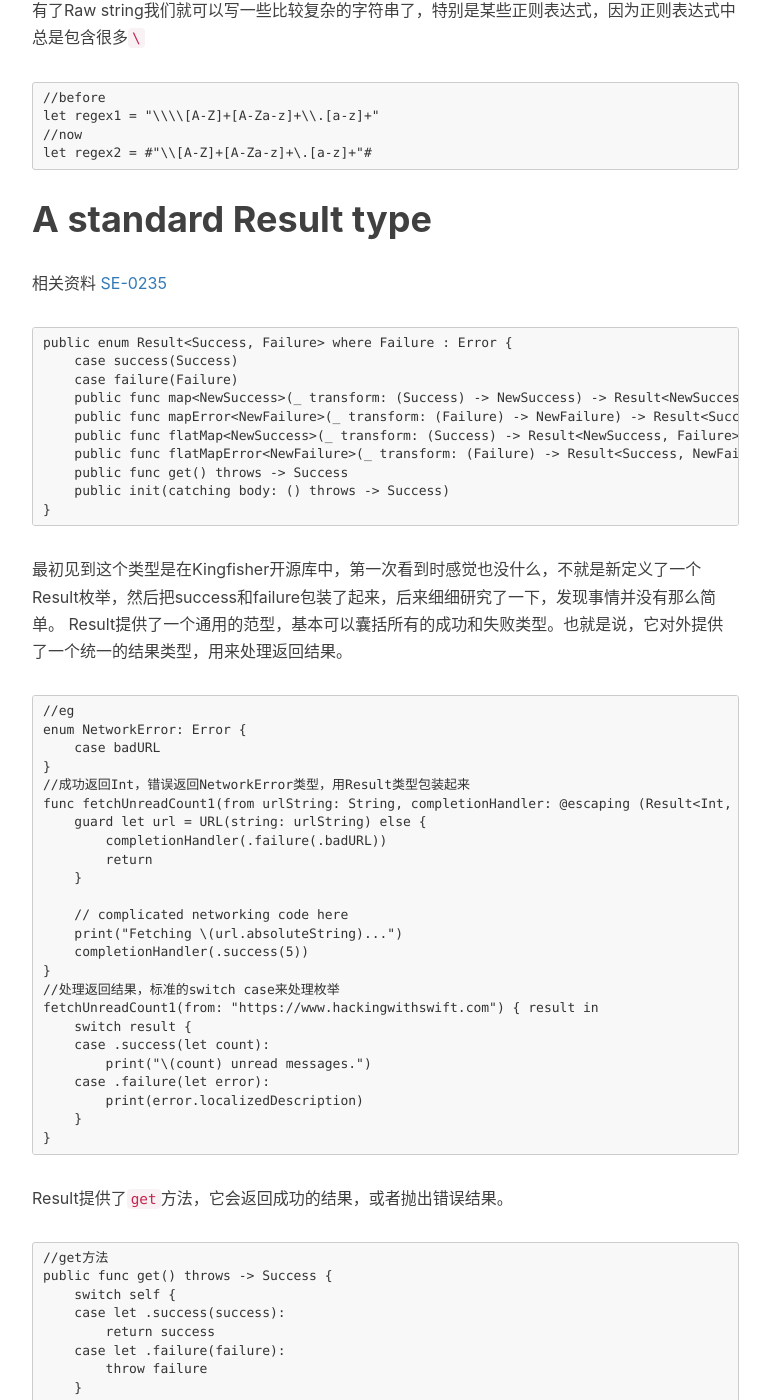
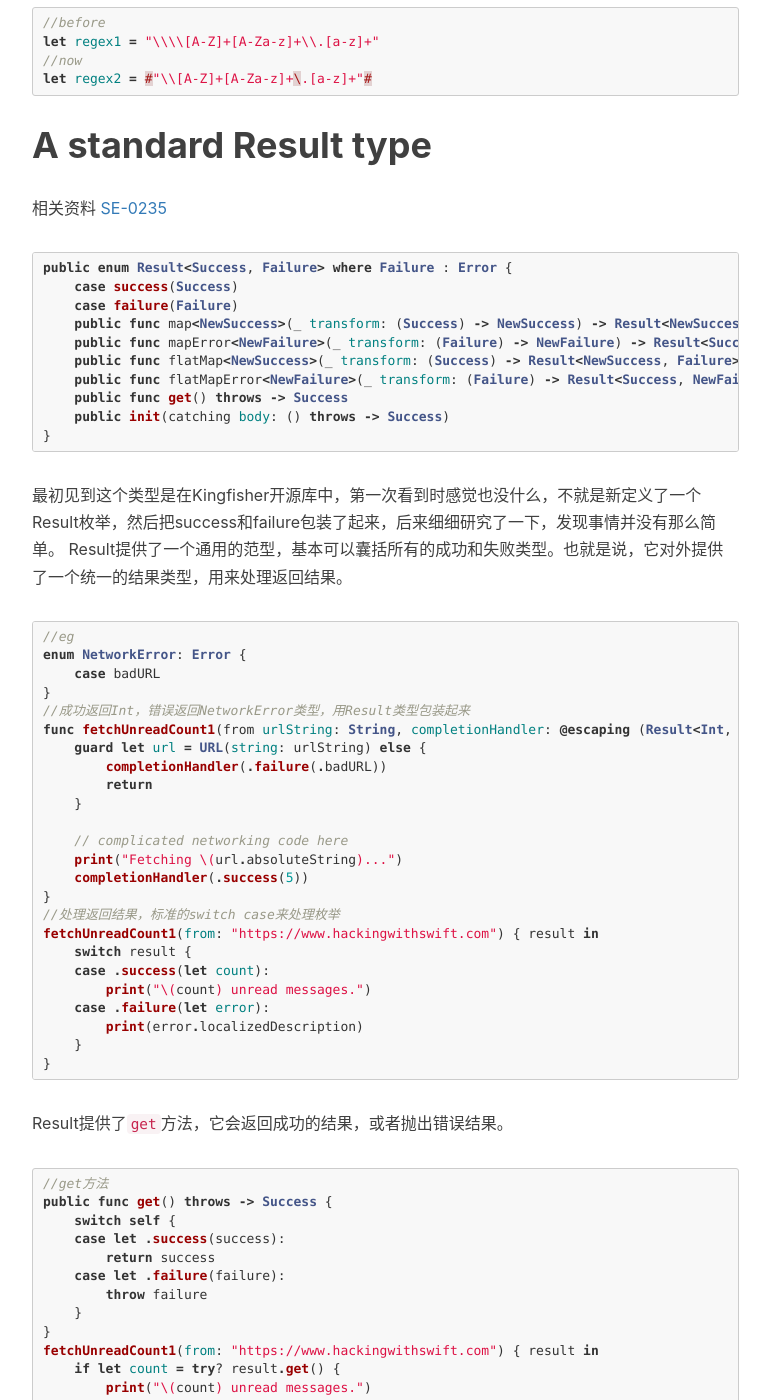
Before and after one commit to Winterdirge/MyBlog, a Jekyll site: the page built from _posts/2019-07-04-Swift-5.0-new-feature.markdown, in a window 1280 px wide and 1400 px high, scrolled down 1517 px. Shown: the whole window, without its empty margins (233-1003 px from the left). Built offline with Jekyll 4.4.1, drawn with Linux system fonts in a browser that asks for light colours; nearby versions of some CDN libraries; comment, search, counter and statistics services are not loaded; some of the changed text lies outside the part shown.

Commit message:
highlight swift code.

````diff
--- a/_posts/2019-07-04-Swift-5.0-new-feature.markdown
+++ b/_posts/2019-07-04-Swift-5.0-new-feature.markdown
@@ -21,11 +21,11 @@
 ```
 可以看到，无论字符串中有多少`""`都可以很好识别
 有的人可能要问了，要是字符串中有`"#`符号呢？注意了，我们前面说的是`一个或多个`，没错，这时候我们需要做的只需要增加`#`的数量的就行了，不过开头和结尾的`#`数量要保持一致
-```
+```swift
 let str = ##"My dog said "woof"#gooddog"##
 ```
 那我们的字符串插值怎么办？加上一个`#`即可
-```
+```swift
 let answer = 42
 //before
 let dontpanic = "The answer is \(answer)."
@@ -33,7 +33,7 @@
 let dontpanic = #"The answer is \#(answer)."#
 ```
 同样的Raw strings也支持Swift的多行字符串
-```
+```swift
 let multiline = #"""
 The answer to life,
 the universe,
@@ -41,7 +41,7 @@
 """#
 ```
 有了Raw string我们就可以写一些比较复杂的字符串了，特别是某些正则表达式，因为正则表达式中总是包含很多`\`
-```
+```swift
 //before
 let regex1 = "\\\\[A-Z]+[A-Za-z]+\\.[a-z]+"
 //now
@@ -49,7 +49,7 @@
 ```
 # A standard Result type
 相关资料 [SE-0235](https://github.com/apple/swift-evolution/blob/master/proposals/0235-add-result.md)
-```
+```swift
 public enum Result<Success, Failure> where Failure : Error {
     case success(Success)
     case failure(Failure)
@@ -63,7 +63,7 @@
 ```
 最初见到这个类型是在Kingfisher开源库中，第一次看到时感觉也没什么，不就是新定义了一个Result枚举，然后把success和failure包装了起来，后来细细研究了一下，发现事情并没有那么简单。
 Result提供了一个通用的范型，基本可以囊括所有的成功和失败类型。也就是说，它对外提供了一个统一的结果类型，用来处理返回结果。
-```
+```swift
 //eg
 enum NetworkError: Error {
     case badURL
@@ -90,7 +90,7 @@
 }
 ```
 Result提供了`get`方法，它会返回成功的结果，或者抛出错误结果。
-```
+```swift
 //get方法
 public func get() throws -> Success {
     switch self {
@@ -107,7 +107,7 @@
 }
 ```
 另外，还提供了一种使用会抛出错误的closure来初始化Result类型的方法，该closure执行后，成功的结果会被存储在`.success`中，抛出的错误会被存储在`.failure`
-```
+```swift
 public init(catching body: () throws -> Success) {
     do {
         self = .success(try body())
@@ -119,7 +119,7 @@
 let result = Result { try String(contentsOfFile: someFile) }
 ```
 其次，如果定义的错误类型不满足需求的话，Result还提供了对结果的转换方法，`map(), flatMap(), mapError(), flatMapError()`
-```
+```swift
 enum FactorError: Error {
     case belowMinimum
     case isPrime
@@ -140,7 +140,7 @@
 let stringNumber = result1.map { "The random number is: \($0)." }
 ```
 另一种情况是将上个结果的返回值转换为另一个结果
-```
+```swift
 func calculateFactors(for number: Int) -> Result<Int, FactorError> {
     let factors = (1...number).filter { number % $0 == 0 }
 
@@ -155,7 +155,7 @@
 let mapResult = result2.map { calculateFactors(for: $0) }
 ```
 细心的朋友们可能会发现，我们将.success转换为另一个Result，也就是说mapResult的类型是`Result<Result<Int, Factor>, Factor>`，而不是`Result<Int, Factor>`，那如果结果需要转换很多次呢？那岂不是要嵌套很多层？没错，很多朋友可能已经想到了，那就是Swift中的`flatMap`方法，Result也对其进行了实现
-```
+```swift
 public func flatMap<NewSuccess>(_ transform: (Success) -> Result<NewSuccess, Failure>) -> Result<NewSuccess, Failure> {
     switch self {
     case let .success(success):
@@ -179,7 +179,7 @@
 
 相关资料[SE-0228](https://github.com/apple/swift-evolution/blob/master/proposals/0228-fix-expressiblebystringinterpolation.md)
 新的可自定义的字符串插值系统，更加的高效灵活，增加了以前版本不可能实现的全新功能，它可以让我们控制对象在字符串中的显示方式。
-```
+```swift
 //eg
 struct User {
     var name: String
@@ -197,7 +197,7 @@
 ```
 有人可能会说，直接实现`CustomStringConvertible`不就行了，非得这么复杂，不仅需要扩展`String.StringInterpolation`，还需要实现`appendInterpolation`方法。没错，对于简单的插值来说，重写一下`description`就行。
 下面就来看一下，新的插值的全新特性。只要你开心，你可以自定义有很多个参数的插值方法。
-```
+```swift
 extensionn String.StringInterpolation {
     mutating func appendInterpolation(_ number: Int, style: NumberFormatter.Style) {
         let formatter = NumberFormatter()
@@ -238,7 +238,7 @@
 * 实现`appendLiteral`方法，以及实现一个或多个`appendInterpolation`方法
 * 自定义类型需要有两个初始化方法，允许直接从字符串，或字符串插值创建对象
 
-```
+```swift
 //copy from Whats-New-In-Swift-5-0
 struct HTMLComponent: ExpressibleByStringLiteral, ExpressibleByStringInterpolation, CustomStringConvertible {
     struct StringInterpolation: StringInterpolationProtocol {
@@ -298,7 +298,7 @@
 * 对于所有其他case，应该运行此默认case，因为我不想单独处理它们
 * 我想单独处理所有case，但如果将来出现任何case，请使用此选项，而不是导致错误
 
-```
+```swift
 enum PasswordError: Error {
     case short
     case obvious
@@ -321,7 +321,7 @@
 
 相关资料[SE-0218](https://github.com/apple/swift-evolution/blob/master/proposals/0218-introduce-compact-map-values.md)
 `Dictionary`增加了`compactMapValues()`方法，该方法将数组中的`compactMap()`（转换我的值，展开结果，放弃空值）与字典的`mapValues()`（保持键不变，转换我的值）结合起来。
-```
+```swift
 //eg
 //返回value是Int的新字典
 let times = [
@@ -335,7 +335,7 @@
 let finishers2 = times.compactMapValues { Init.init }
 ```
 或者可以使用该方法拆包可选值，过滤`nil`值，而不用做任何的类型转换。
-```
+```swift
 let people = [
     "Paul": 38,
     "Sophie": 8,
@@ -348,7 +348,7 @@
 
 相关资料[SE-0225](https://github.com/apple/swift-evolution/blob/master/proposals/0225-binaryinteger-iseven-isodd-ismultiple.md)
 新增`isMultiple(of:)`方法，可是是我们更加清晰方便的判断一个数是不是另一个数的倍数，而不是每次都使用`%`
-```
+```swift
 //判断偶数
 let rowNumber = 4
 if rowNumber.isMultiple(of: 2) {
@@ -361,7 +361,7 @@
 
 相关资料[SE-0230](https://github.com/apple/swift-evolution/blob/master/proposals/0230-flatten-optional-try.md)
 修改了`try?`的工作方式，让嵌套的可选类型变成正常的可选类型，即让多重可选值变成一重，这使得它的工作方式与可选链和条件类型转换相同。
-```
+```swift
 struct User {
     var id: Int
 
@@ -392,7 +392,7 @@
 `random.dynamicallyCall(withKeywordArguments：["numberOfZeroes"：3])`。
 `@dynamicCallable`是Swift 4.2的`@dynamicMemberLookup`的扩展，为了使Swift代码更容易与Python和JavaScript等动态语言一起工作。
 要将此功能添加到您自己的类型，需要添加`@dynamicCallable`属性并实现下面方法
-```
+```swift
 func dynamicCall(withArguments args: [Int]) -> Double
 func dynamicCall(withKeywordArguments args: KeyValuePairs <String，Int>) -> Double
 ```
@@ -404,7 +404,7 @@
 
 我们来看一个例子。这是一个生成介于0和某个最大值之间数字的结构，具体取决于传入的输入：
 
-```
+```swift
 import Foundation
 
 @dynamicCallable
@@ -419,12 +419,12 @@
 可以使用任意数量的参数调用该方法，或者为零，因此读取第一个值并为其设置默认值。
 
 我们现在可以创建一个RandomNumberGenerator1实例并像函数一样调用：
-```
+```swift
 let random1 = RandomNumberGenerator1()
 let result1 = random1(numberOfZeroes: 0)
 ```
 或者
-```
+```swift
 @dynamicCallable
 struct RandomNumberGenerator2 {
     func dynamicallyCall(withArguments args: [Int]) -> Double {
````
